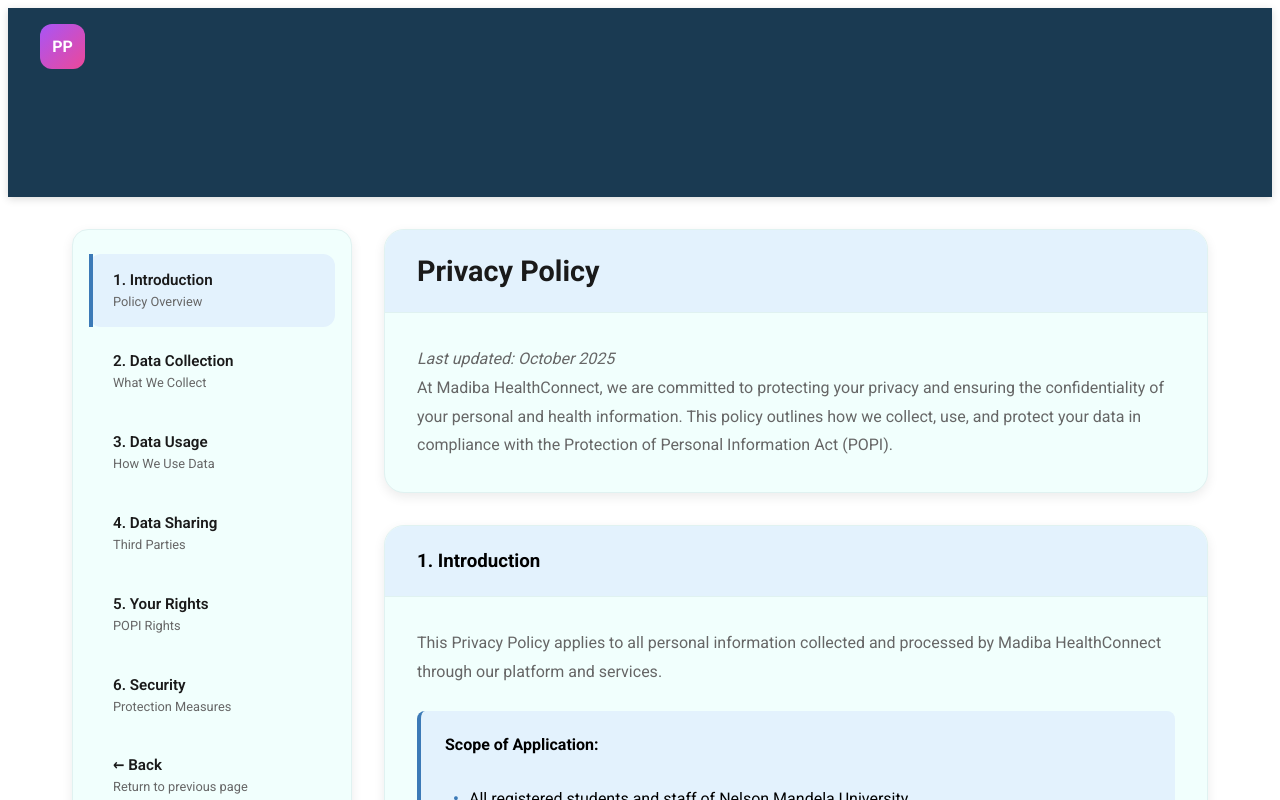
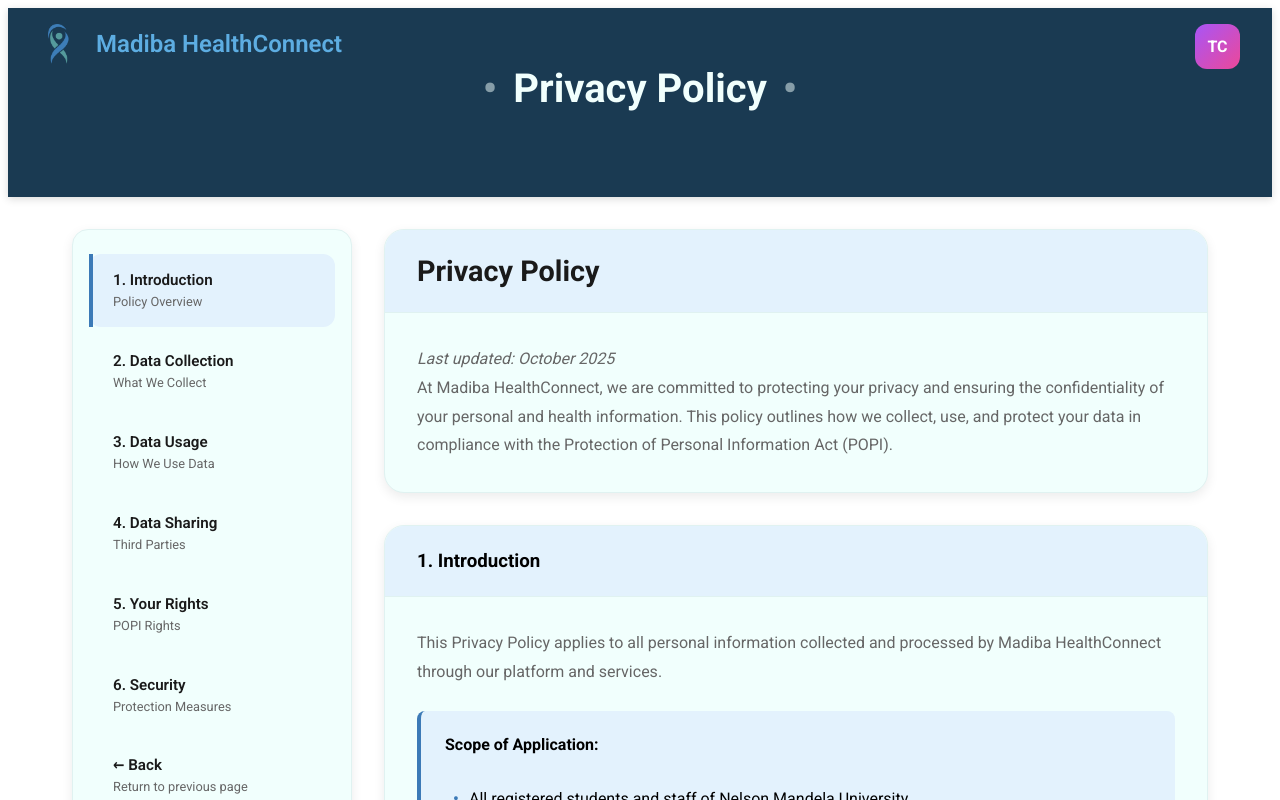
Before and after one commit to lesley-2198/Madiba-HealthConnect, an Angular app in the folder healthconnect.client/: page /privacy-policy in a window 1280 px wide. Shown: the top 800 px of the page. Built offline with nearby package versions, Linux system fonts and the light colour scheme.

Commit message:
fix: Update privacy-policy.component.html to match dashboard.component.css styling

```diff
--- a/healthconnect.client/src/app/privacy-policy/privacy-policy.component.html
+++ b/healthconnect.client/src/app/privacy-policy/privacy-policy.component.html
@@ -1,20 +1,16 @@
 <div class="dashboard-container">
   <!-- Top Header Bar -->
   <header class="top-bar">
-    <div class="header-content">
-      <div class="header-main">
+    <div class="header-brand">
+      <img class="header-logo" src="../../assets/logos/icononly_transparent_nobuffer.png" />
+      <div class="header-text">
         <h1>Madiba HealthConnect</h1>
-        <div class="header-subsection">
-          <img class="header-logo" src="../../assets/logos/icononly_transparent_nobuffer.png" />
-          <div class="header-titles">
-            <p class="page-title">Privacy Policy</p>
-            <p class="profile-indicator">Data Protection & POPI Compliance</p>
-          </div>
-        </div>
-      </div>
+        <p class="header-subtitle">Privacy Policy</p>
+       </div>
     </div>
+
     <div class="header-avatar">
-      PP
+      TC
     </div>
   </header>
 
```
